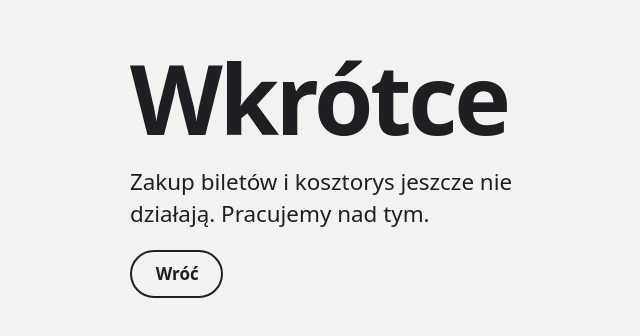
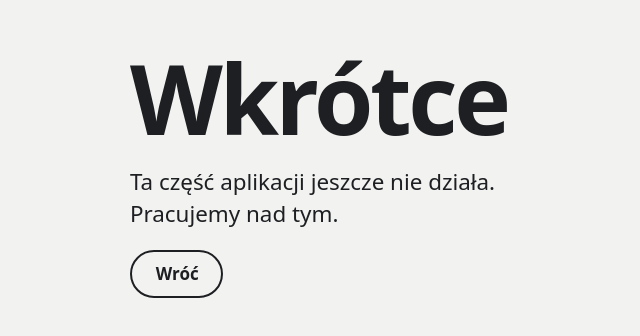
Before and after one commit to krzysztofjakubmiller/praca-inzynierska, a Vue app in the folder frontend/: page /wkrotce in a window 1280 px wide. Shown: the part 226-562 px from the top of the page, without its empty margins (227-867 px from the left). Built offline with nearby package versions, Linux system fonts and the light colour scheme; a web font is replaced by a local one.

Commit message:
ogólniejszy tekst na stronie wkrótce

```diff
--- a/frontend/src/views/ComingSoonView.vue
+++ b/frontend/src/views/ComingSoonView.vue
@@ -13,7 +13,7 @@ function goBack() {
 <template>
   <main class="soon">
     <h1 class="soon__title">Wkrótce</h1>
-    <p class="soon__text">Zakup biletów i kosztorys jeszcze nie działają. Pracujemy nad tym.</p>
+    <p class="soon__text">Ta część aplikacji jeszcze nie działa. Pracujemy nad tym.</p>
     <button type="button" class="button button--quiet" @click="goBack">Wróć</button>
   </main>
 </template>
```
